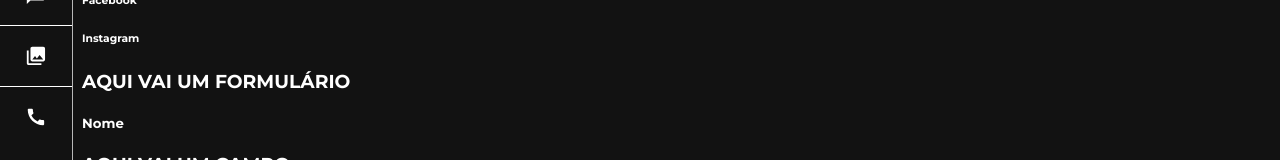
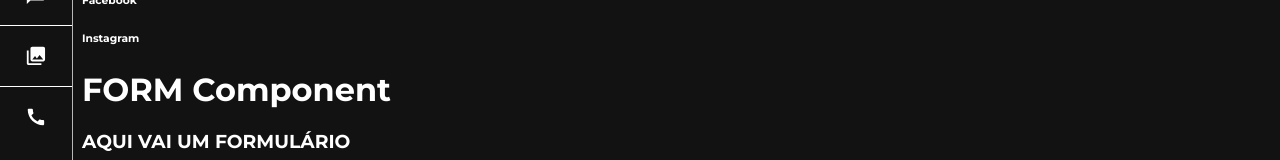
Before and after one commit to marcusviniciusmo/Sara_Vertuan_Profile_Website, a React (Create React App) app in the folder frontend/: page /contact in a window 1280 px wide. Shown: the part 250-410 px from the top of the page. Built offline with nearby package versions, Linux system fonts and the light colour scheme.

Commit message:
Form component creation

```diff
--- /dev/null
+++ b/frontend/src/components/Form/index.tsx
@@ -0,0 +1,18 @@
+export function Form() {
+  return (
+    <>
+      <h1>FORM Component</h1>
+
+      <h3>AQUI VAI UM FORMULÁRIO</h3>
+      <h5>Nome</h5>
+      <h3>AQUI VAI UM CAMPO</h3>
+      <h5>E-mail</h5>
+      <h3>AQUI VAI UM CAMPO</h3>
+      <h5>Mensagem</h5>
+      <h3>AQUI VAI UM CAMPO</h3>
+
+      <h5>Enviar</h5>
+      <h3>AQUI VAI UM BOTÃO</h3>
+    </>
+  );
+};
--- a/frontend/src/views/Contact/index.tsx
+++ b/frontend/src/views/Contact/index.tsx
@@ -1,5 +1,6 @@
 import { Header } from "components/Header";
 import { Sidebar } from "components/Sidebar"
+import { Form } from "components/Form";
 import { Budget } from "components/Budget";
 import { Interface } from "styles/Interface";
 
@@ -17,16 +18,7 @@ export function Contact() {
         <h6>Facebook</h6>
         <h6>Instagram</h6>
 
-        <h3>AQUI VAI UM FORMULÁRIO</h3>
-        <h5>Nome</h5>
-        <h3>AQUI VAI UM CAMPO</h3>
-        <h5>E-mail</h5>
-        <h3>AQUI VAI UM CAMPO</h3>
-        <h5>Mensagem</h5>
-        <h3>AQUI VAI UM CAMPO</h3>
-
-        <h5>Enviar</h5>
-        <h3>AQUI VAI UM BOTÃO</h3>
+        <Form />
 
         <Budget />
       </Interface>
```
